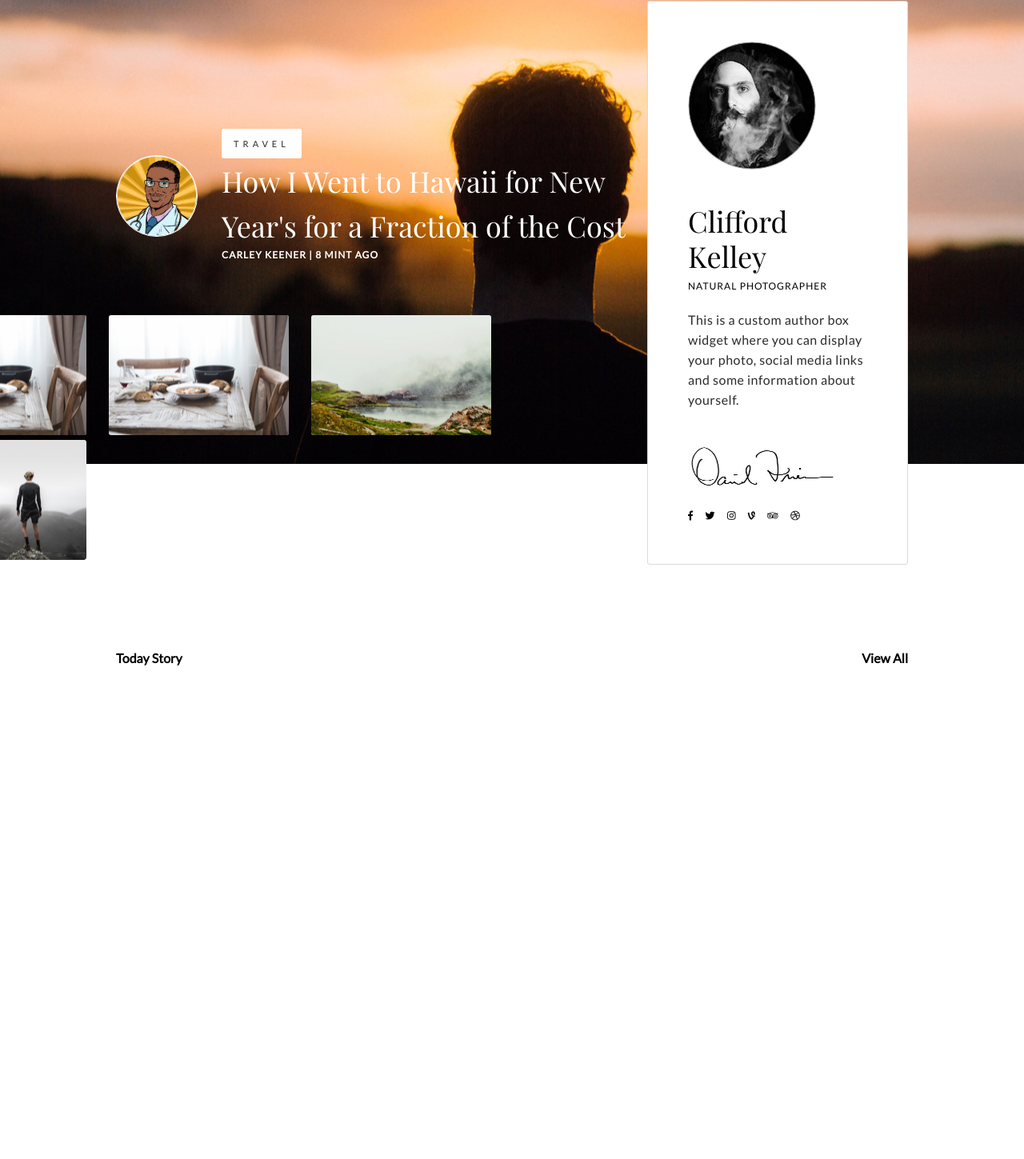
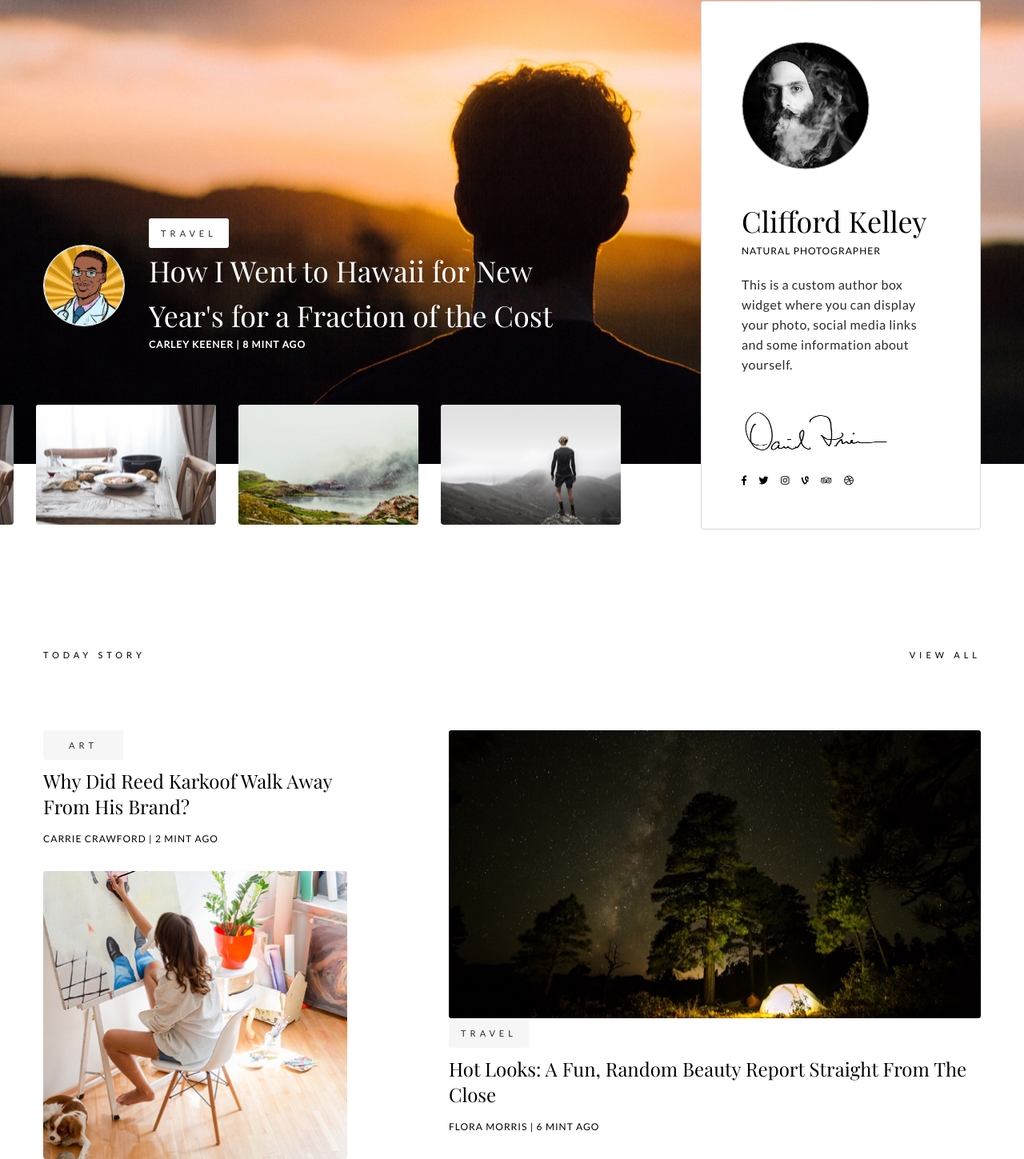
Before and after one commit to trojano31/blog, a website: page src/index.html in a window 1280 px wide. Shown: the part 292-1741 px from the top of the page at 80% size. Before the commit the page ends 1127 px from the top, so only its background shows below. Drawn offline with nearby package versions, Linux system fonts and the light colour scheme; files that its build step writes are made by us from their sources; files whose address does not match are found by name.

Commit message:
articles

```diff
--- /dev/null
+++ b/src/assets/scss/_articles.scss
@@ -0,0 +1,55 @@
+.art-details {
+	display: flex;
+	flex-direction: column;
+
+	&-square {
+		width: 380px;
+
+	}
+
+	&-horizontal {
+		width: 665px;
+	}
+
+	&-tag {
+		width: 100px;
+		height: 37px;
+		color: $color-text;
+		border: 10px solid $color-tag;
+		border-radius: 3px;
+		background-color: $color-tag;
+		text-align: center;
+		letter-spacing: 5px;
+		font-size: 11px;
+		text-transform: uppercase;
+		margin-bottom: 10px;
+	}
+
+	&-title {
+		color: inherit;
+		font-weight: 400;
+		font-family: $font-heading;
+		font-size: 24px;
+		text-transform: capitalize;
+		line-height: 32px;
+		margin-bottom: 16px;
+	}
+
+	&-author-and-date {
+		color: inherit;
+		font-size: 12px;
+		text-transform: uppercase;
+		letter-spacing: 1px;
+	}
+
+	&-image-horizontal {
+		height: 360px;
+		width: 665px;
+	}
+
+	&-image-square {
+		margin-top: 30px;
+		height: 360px;
+		width: 380px;
+	}
+}
--- /dev/null
+++ b/src/assets/scss/_flex.scss
@@ -0,0 +1,11 @@
+.wrapper-horizontal {
+	display: flex;
+	flex-direction: row;
+	justify-content: space-between;
+}
+
+.wrapper-vertical {
+	display: flex;
+	flex-direction: column;
+	justify-content: flex-end;
+}
--- a/src/assets/scss/_grid.scss
+++ b/src/assets/scss/_grid.scss
@@ -1,5 +1,5 @@
 .container {
 	max-width: 1172px;
-	margin: 0 145px;
-	//padding: 0 145px;
+	margin: 0 auto;
+	//padding: 0 1rem;
 }
--- a/src/assets/scss/_today-story.scss
+++ b/src/assets/scss/_today-story.scss
@@ -1,7 +1,15 @@
 .today-story {
 	width: 100%;
-	margin-top: 230px;
+	margin: 230px 0 90px 0;
 	display: flex;
 	flex-direction: row;
 	justify-content: space-between;
+	height: 13px;
+
+	h4 {
+		font-weight: 400;
+		font-size: 11px;
+		letter-spacing: 5px;
+		text-transform: uppercase;
+	}
 }
--- a/src/assets/scss/_vars.scss
+++ b/src/assets/scss/_vars.scss
@@ -7,3 +7,4 @@ $color-white: #fff;
 $color-link: #44c0fe;
 $color-text: #2b2b2b;
 $color-heading: #000;
+$color-tag: #f7f6f6;
--- a/src/assets/scss/_welcome.scss
+++ b/src/assets/scss/_welcome.scss
@@ -3,18 +3,6 @@
 	background: url("../assets/highlighted.jpg") no-repeat center;
 	background-size: cover;
 	//position: relative;
-}
-
-.wrapper {
-	display: flex;
-	flex-direction: row;
-	justify-content: space-between;
-
-	.wrapper-2 {
-		display: flex;
-		flex-direction: column;
-		justify-content: flex-end;
-	}
 }
 
 .highlighted {
@@ -37,7 +25,7 @@
 
 }
 
-.art-details{
+.details{
 	width: 100%;
 
 	&-tag {
--- a/src/assets/scss/main.scss
+++ b/src/assets/scss/main.scss
@@ -5,8 +5,10 @@
 @import "./spacing";
 @import "./typo";
 @import "./grid";
+@import "./flex";
 
 @import "./navbar";
 @import "./welcome";
 @import "./author";
 @import "./today-story";
+@import "./articles";
--- a/src/index.html
+++ b/src/index.html
@@ -25,15 +25,15 @@
 
 <div class="welcome">
     <div class="container">
-        <div class="wrapper">
-            <div class="wrapper-2">
+        <div class="wrapper-horizontal wrapper-horizontal-space-between">
+            <div class="wrapper-vertical">
                 <div class="highlighted">
                     <img class="avatar" src="./assets/avatar-1.jpg">
-                    <div class="art-details">
-                        <div class="art-details-tag">Travel</div>
-                        <h1 class="art-details-title">How I Went to Hawaii for New Year's for a Fraction of the
+                    <div class="details">
+                        <div class="details-tag">Travel</div>
+                        <h1 class="details-title">How I Went to Hawaii for New Year's for a Fraction of the
                             Cost</h1>
-                        <h3 class="art-details-author-and-date">Carley Keener | 8 Mint Ago</h3>
+                        <h3 class="details-author-and-date">Carley Keener | 8 Mint Ago</h3>
                     </div>
                 </div>
                 <div class="slider">
@@ -74,5 +74,24 @@
         <h4>View All</h4>
     </div>
 </div>
+
+<div class="container">
+    <div class="articles">
+        <div class="wrapper-horizontal">
+            <div class="art-details art-details-square">
+                <div class="art-details-tag">Art</div>
+                <div class="art-details-title">Why did reed karkoof walk away from his brand?</div>
+                <div class="art-details-author-and-date">Carrie Crawford | 2 Mint Ago</div>
+                <img class=art-details-image-square src="./assets/art-1.jpg" alt="">
+            </div>
+            <div class="art-details art-details-horizontal">
+                <img class=art-details-image-horizontal src="./assets/art-2.jpg" alt="">
+                <div class="art-details-tag">Travel</div>
+                <div class="art-details-title">Hot looks: A fun, random beauty report straight from the close</div>
+                <div class="art-details-author-and-date">Flora Morris | 6 Mint Ago</div>
+            </div>
+        </div>
+    </div>
+</div>
 </body>
 </html>
```
Also changed, not shown: dist/assets/art-1.jpg (added), dist/assets/art-2.jpg (added), dist/css/main.css, dist/index.html.
